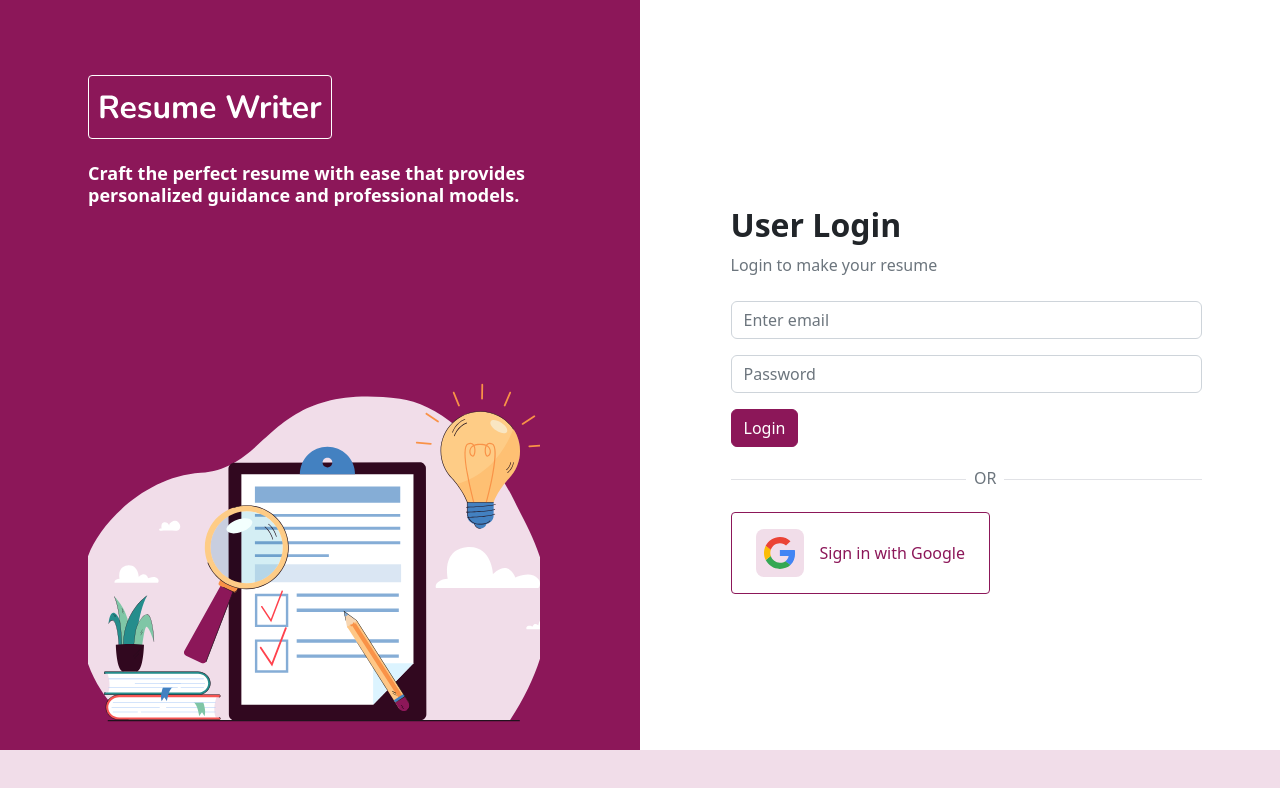
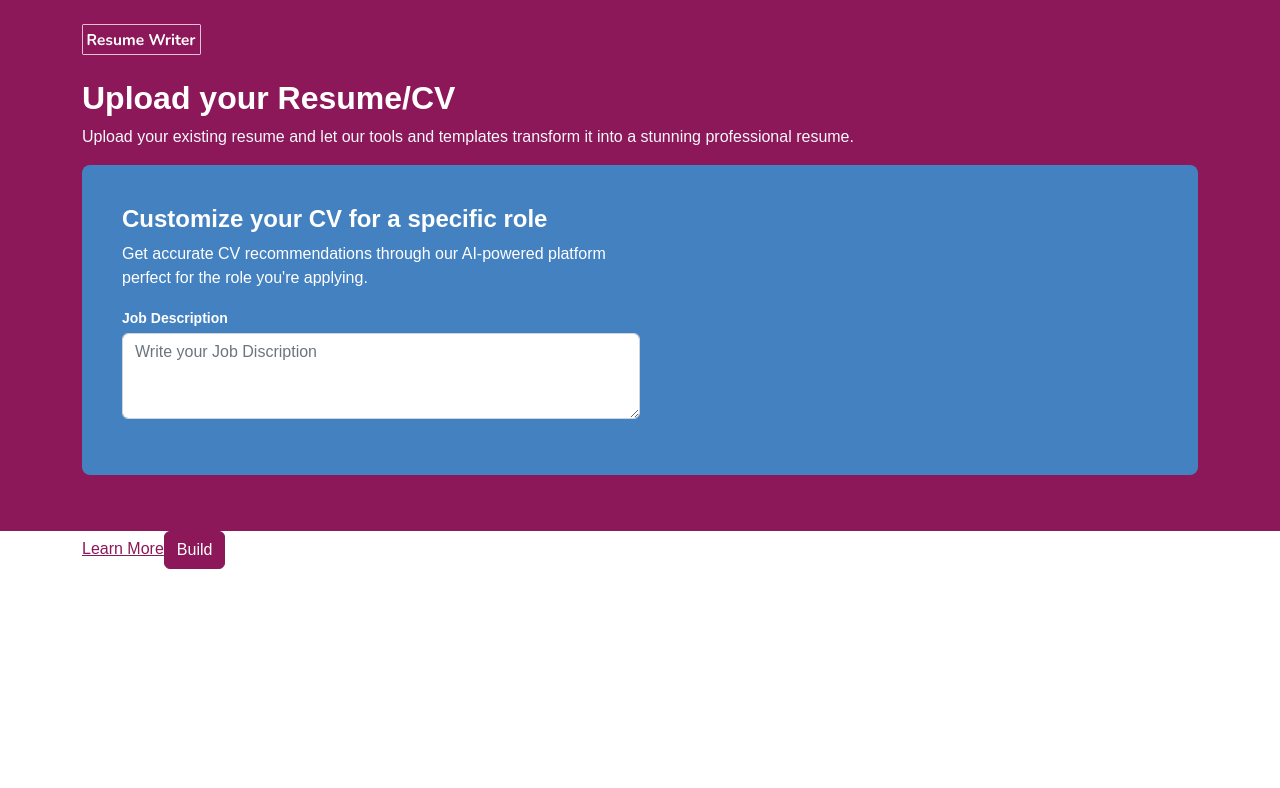
Before and after one commit to jabuna01/Resume-writer, a React (Vite) app: page / in a window 1280 px wide. Shown: the top 788 px of the page. Built offline with nearby package versions, Linux system fonts and the light colour scheme.

Commit message:
templates

```diff
--- a/src/App.tsx
+++ b/src/App.tsx
@@ -1,9 +1,9 @@
 import React from 'react';
 
-import ResumeUpload from './scenes';
+import Resume from './scenes/upload';
 
 const App = () => {
-  return <ResumeUpload />;
+  return <Resume />;
 };
 
 export default App;
--- /dev/null
+++ b/src/sass/pages/_base.scss
@@ -0,0 +1,18 @@
+body {
+  overflow: hidden;
+  font-family: 'Nunito', sans-serif;
+}
+
+//   FORM styling
+
+.form-label {
+  font-size: 14px;
+  font-weight: 600;
+  margin-bottom: 4px;
+}
+a {
+  color: $primary;
+  &:hover {
+    text-decoration: underline;
+  }
+}
--- a/src/sass/pages/_index.scss
+++ b/src/sass/pages/_index.scss
@@ -1,2 +1,3 @@
+@import 'base';
 @import 'landing';
 @import 'resume-upload';
--- a/src/sass/pages/_landing.scss
+++ b/src/sass/pages/_landing.scss
@@ -1,6 +1,3 @@
-body {
-  overflow: hidden;
-}
 .login {
   height: 100vh;
   .brand-wrapper {
--- a/src/sass/pages/_resume-upload.scss
+++ b/src/sass/pages/_resume-upload.scss
@@ -1,5 +1,17 @@
+.upload {
+  background-color: $primary;
+  padding-bottom: 56px;
+}
 .upload-container {
   background-color: $secondary;
   padding: 40px;
   border-radius: 8px;
+  .jd {
+    width: 50%;
+    h2,
+    p,
+    label {
+      color: $background;
+    }
+  }
 }
--- a/src/scenes/index.tsx
+++ b/src/scenes/home.tsx
@@ -1,7 +1,7 @@
 import React from 'react';
-import { Button, Col, Row, Form } from 'react-bootstrap';
+import { Row, Col, Form, Button } from 'react-bootstrap';
 
-const Login = () => {
+const Upload = () => {
   return (
     <>
       <Row className="login">
@@ -51,4 +51,4 @@ const Login = () => {
   );
 };
 
-export default Login;
+export default Upload;
--- a/src/scenes/upload.tsx
+++ b/src/scenes/upload.tsx
@@ -1,29 +1,44 @@
 import React from 'react';
-import { Container, Form } from 'react-bootstrap';
+import { Container, Form, Button } from 'react-bootstrap';
 
-const Upload = () => {
+const Resume = () => {
   return (
+    <>
+      <div className="upload">
         <Container>
-      <div className="brand my-4">
-        <img src="/logo big.svg" alt="Resume-Writer" />
+          <div className="brand py-4">
+            <img src="/logo small.svg" alt="Resume-Writer" />
           </div>
           <h1 className="text-white">Upload your Resume/CV</h1>
           <p className="text-white2">
-        Upload your existing resume and let our tools and templates transform it into a stunning professional resume.
+            Upload your existing resume and let our tools and templates transform it into a stunning professional
+            resume.
           </p>
           <div className="upload-container">
             <div className="jd">
               <h2>Customize your CV for a specific role</h2>
-          <p>Get accurate CV recommendations through our AI-powered platform perfect for the role you're applying.</p>
+              <p>
+                Get accurate CV recommendations through our AI-powered platform perfect for the role you're applying.
+              </p>
 
               <Form.Group className="mb-3" controlId="exampleForm.ControlTextarea1">
-            <Form.Label>Example textarea</Form.Label>
-            <Form.Control as="textarea" rows={3} />
+                <Form.Label>Job Description</Form.Label>
+                <Form.Control as="textarea" rows={3} placeholder="Write your Job Discription" />
               </Form.Group>
             </div>
           </div>
         </Container>
+      </div>
+      <div className="proceed">
+        <Container>
+          <a href="www.google.com">Learn More</a>
+          <Button variant="primary" type="submit">
+            Build
+          </Button>
+        </Container>
+      </div>
+    </>
   );
 };
 
-export default Upload;
+export default Resume;
```
Lines whose indentation alone changed are shown as unchanged.
